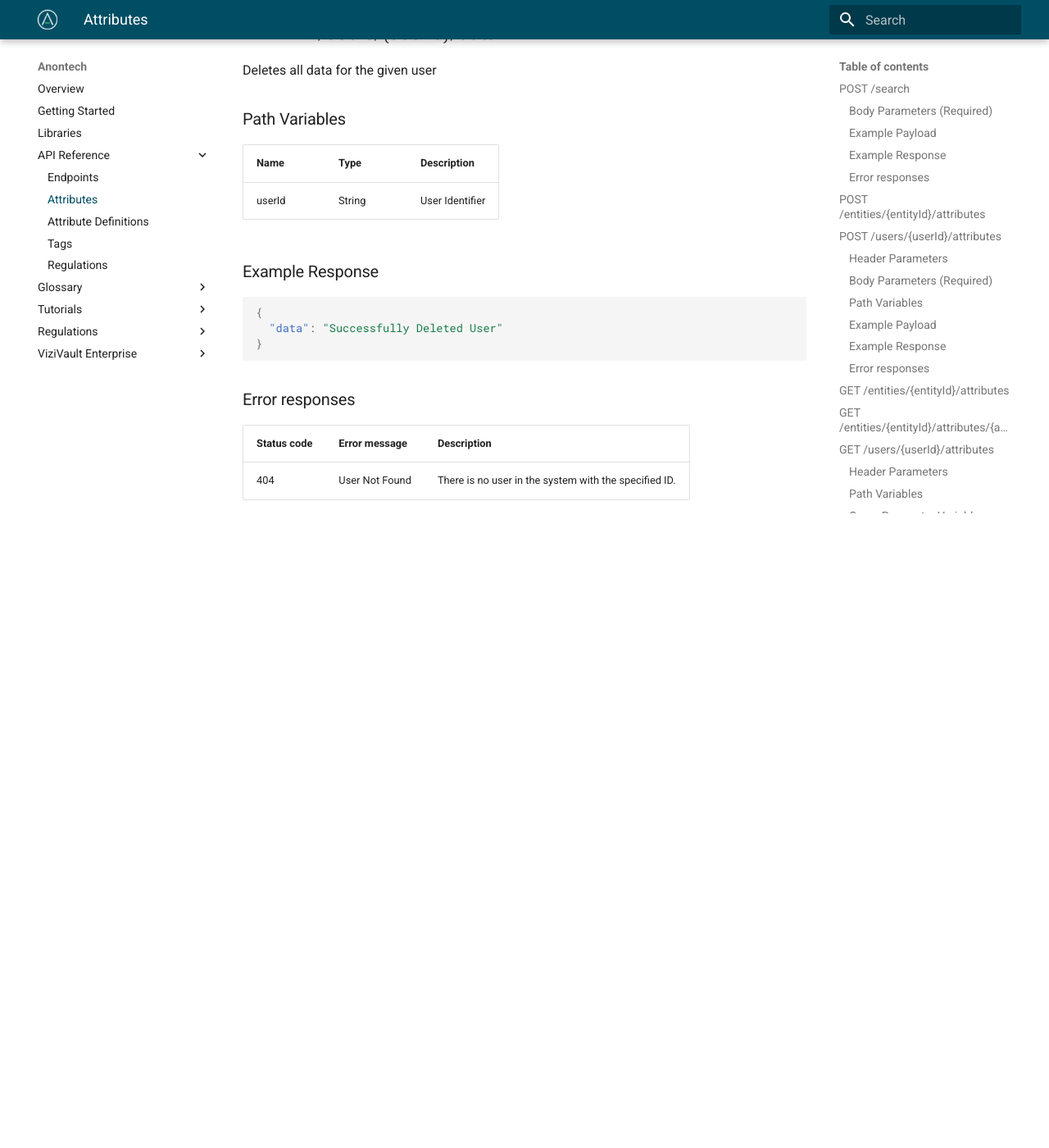
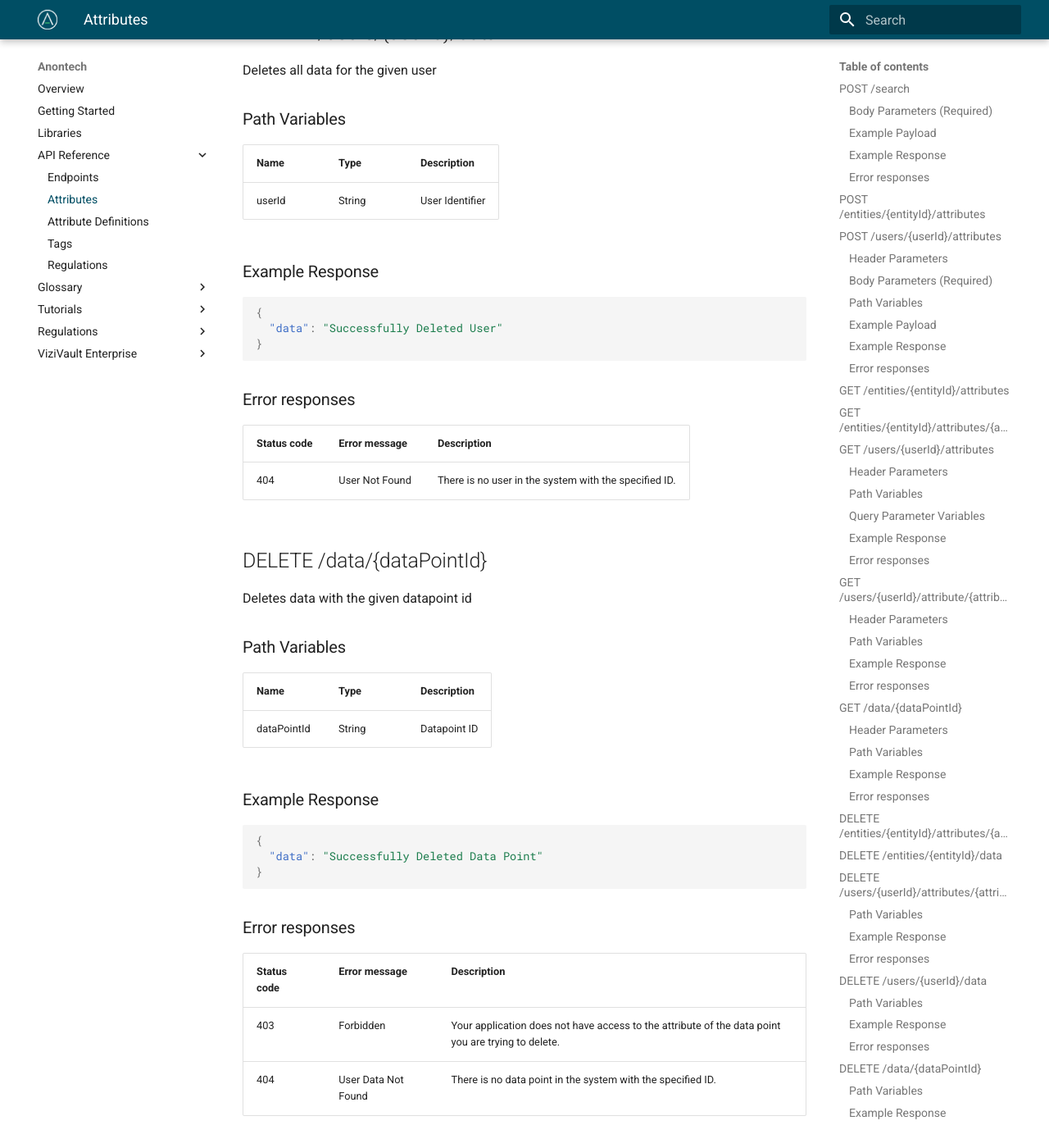
Before and after one commit to anontechnology/documentation, an MkDocs documentation site: the page built from docs/api/datapoints.md, in a window 1280 px wide and 1400 px high, scrolled down 9506 px. Shown: the whole window at 82% size. Built offline with MkDocs 1.6.1 and Material for MkDocs 9.7.7, drawn with Linux system fonts in a browser that asks for light colours; before the commit the page ends 10156 px from its top, so only the background shows below that.

Commit message:
added endpoint to delete datapoint by id

````diff
--- a/docs/api/datapoints.md
+++ b/docs/api/datapoints.md
@@ -391,3 +391,25 @@ Deletes all data for the given user
 |Status code|Error message|Description|
 |-----------|-------------|-----------|
 |404|User Not Found|There is no user in the system with the specified ID.|
+
+
+## DELETE /data/{dataPointId}
+Deletes data with the given datapoint id
+
+### Path Variables
+|Name               |Type                          |Description      |
+|-------------------|------------------------------|-----------------|
+|dataPointId        |String                        |Datapoint ID     |
+
+### Example Response
+```json
+{
+  "data": "Successfully Deleted Data Point"
+}
+```
+
+### Error responses
+|Status code|Error message|Description|
+|-----------|-------------|-----------|
+|403|Forbidden|Your application does not have access to the attribute of the data point you are trying to delete.|
+|404|User Data Not Found|There is no data point in the system with the specified ID.|
````
Also changed, not shown: docs/api/endpoints.md (+1 -0 lines).
